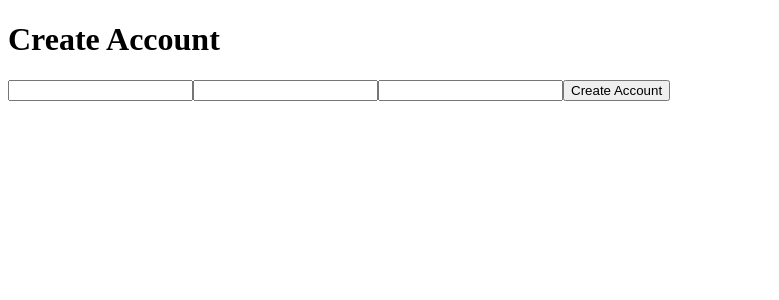
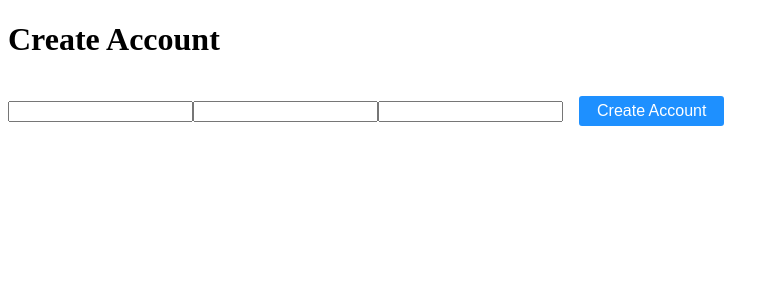
Before and after one commit to Keskimaki/tsoha-keskustelusovellus, a React (Create React App) app in the folder client/: page /create in a window 1280 px wide. Shown: the top 300 px of the page, without its empty margins (0-779 px from the left). Built offline with nearby package versions, Linux system fonts and the light colour scheme.

Commit message:
Create styled button

```diff
--- /dev/null
+++ b/client/src/assets/styles.js
@@ -0,0 +1,11 @@
+import styled from 'styled-components'
+
+export const Button = styled.button`
+  background: dodgerblue;
+  color: white;
+  font-size: 1em;
+  margin: 1em;
+  padding: 0.25em 1em;
+  border: 2px solid dodgerblue;
+  border-radius: 3px;
+`
--- a/client/src/components/Login.jsx
+++ b/client/src/components/Login.jsx
@@ -3,6 +3,7 @@ import { useNavigate } from 'react-router-dom'
 import { Formik, Field, Form } from 'formik'
 
 import { loginUser } from '../services/login'
+import { Button } from '../assets/styles'
 
 const Login = () => {
   const navigate = useNavigate()
@@ -24,7 +25,7 @@ const Login = () => {
         <Form>
           <Field name="username" type="text" />
           <Field name="password" type="password" />
-          <button type="submit">Login</button>
+          <Button primary type="submit">Login</Button>
         </Form>
       </Formik>
     </div>
--- a/client/src/components/User.jsx
+++ b/client/src/components/User.jsx
@@ -3,6 +3,7 @@ import { useNavigate } from 'react-router-dom'
 import { Formik, Field, Form } from 'formik'
 
 import { createUser } from '../services/user'
+import { Button } from '../assets/styles'
 
 const User = () => {
   const navigate = useNavigate()
@@ -32,7 +33,7 @@ const User = () => {
             <Field name="username" type="text" />
             <Field name="password" type="password" />
             <Field name="repeatPassword" type="password" />
-            <button type="submit">Create Account</button>
+            <Button type="submit">Create Account</Button>
           </Form>
       </Formik>
     </div>
```
